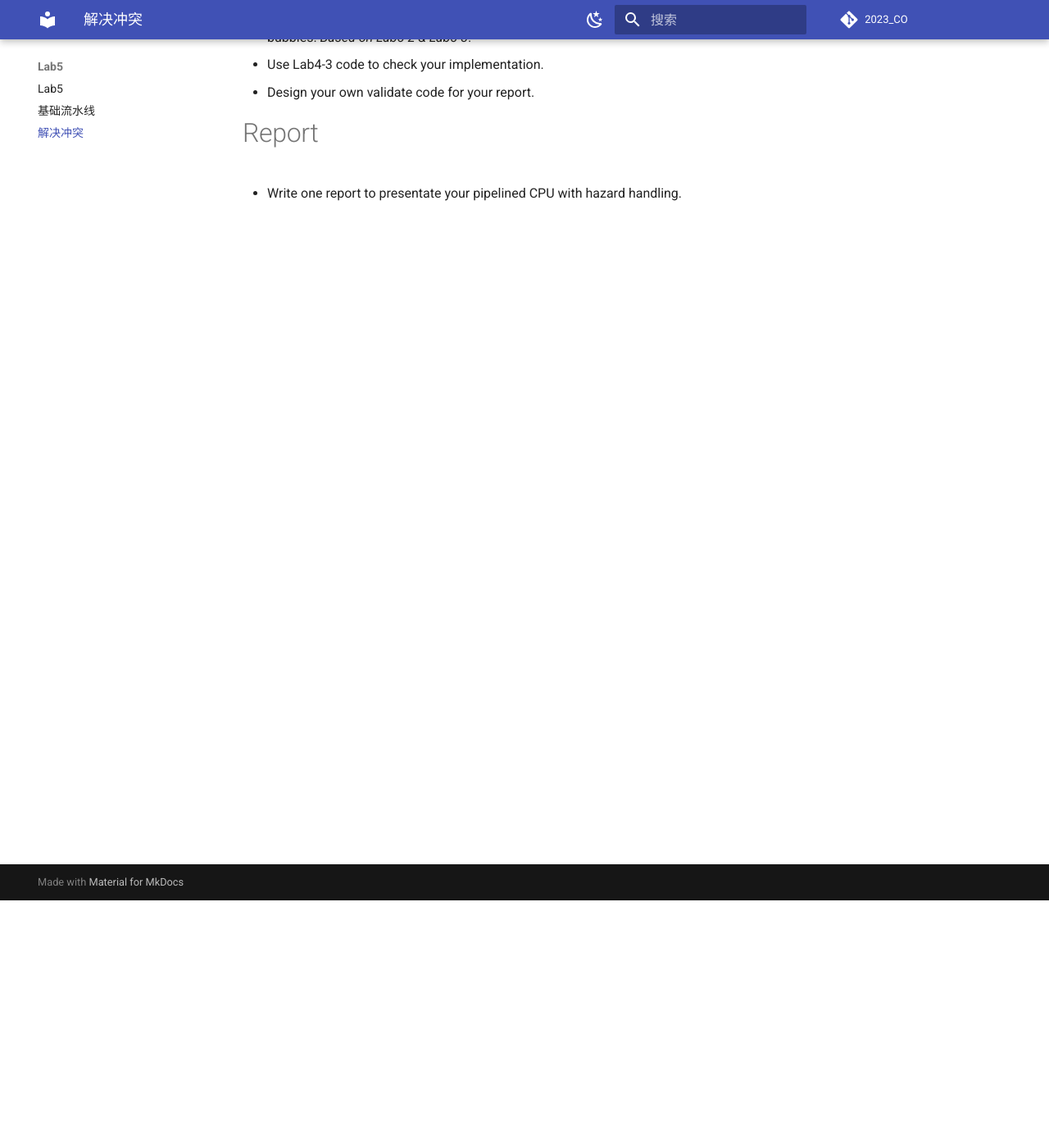
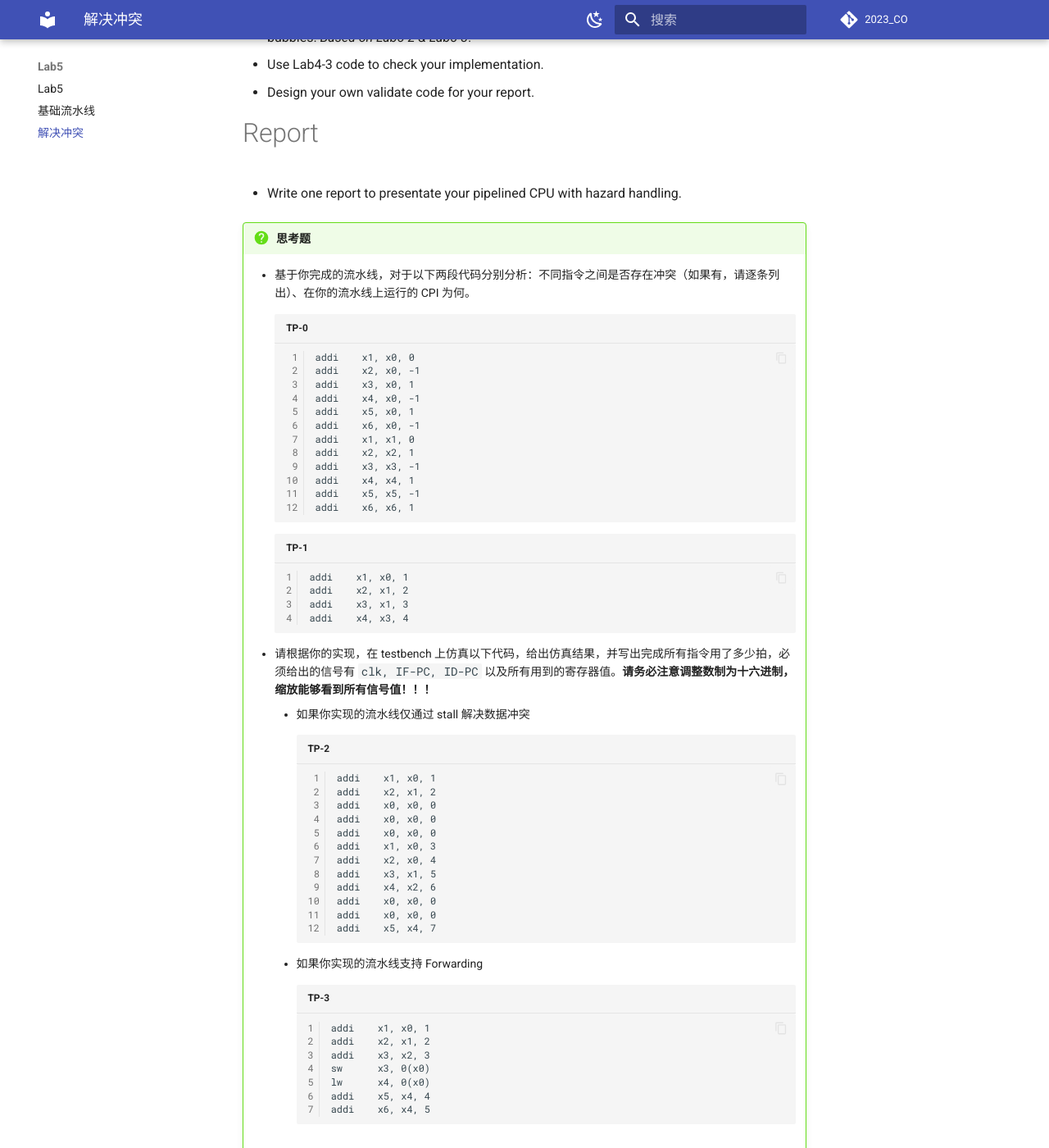
Before and after one commit to Guahao31/2023_CO, an MkDocs documentation site: the page built from docs/Lab5/pipeline_hazard.md, in a window 1280 px wide and 1400 px high, scrolled down 302 px. Shown: the whole window at 82% size. Built offline with MkDocs 1.6.1 and Material for MkDocs 9.7.7, drawn with Linux system fonts in a browser that asks for light colours; comment, search, counter and statistics services are not loaded.

Commit message:
update: Lab5 TP

````diff
--- a/docs/Lab5/pipeline_hazard.md
+++ b/docs/Lab5/pipeline_hazard.md
@@ -10,3 +10,52 @@
 # Report
 
 * Write one report to presentate your pipelined CPU with hazard handling.
+
+!!! question "思考题"
+    * 基于你完成的流水线，对于以下两段代码分别分析：不同指令之间是否存在冲突（如果有，请逐条列出）、在你的流水线上运行的 CPI 为何。
+    ```assemble title="TP-0" linenums="1"
+    addi    x1, x0, 0
+    addi    x2, x0, -1
+    addi    x3, x0, 1
+    addi    x4, x0, -1
+    addi    x5, x0, 1
+    addi    x6, x0, -1
+    addi    x1, x1, 0
+    addi    x2, x2, 1
+    addi    x3, x3, -1
+    addi    x4, x4, 1
+    addi    x5, x5, -1
+    addi    x6, x6, 1
+    ```
+    ```assemble title="TP-1" linenums="1"
+    addi    x1, x0, 1
+    addi    x2, x1, 2
+    addi    x3, x1, 3
+    addi    x4, x3, 4
+    ```
+    * 请根据你的实现，在 testbench 上仿真以下代码，给出仿真结果，并写出完成所有指令用了多少拍，必须给出的信号有 `clk, IF-PC, ID-PC` 以及所有用到的寄存器值。**请务必注意调整数制为十六进制，缩放能够看到所有信号值！！！**
+        * 如果你实现的流水线仅通过 stall 解决数据冲突
+        ```assemble title="TP-2" linenums="1"
+        addi    x1, x0, 1
+        addi    x2, x1, 2
+        addi    x0, x0, 0
+        addi    x0, x0, 0
+        addi    x0, x0, 0
+        addi    x1, x0, 3
+        addi    x2, x0, 4
+        addi    x3, x1, 5
+        addi    x4, x2, 6
+        addi    x0, x0, 0
+        addi    x0, x0, 0
+        addi    x5, x4, 7
+        ```
+        * 如果你实现的流水线支持 Forwarding
+        ```assemble title="TP-3" linenums="1"
+        addi    x1, x0, 1
+        addi    x2, x1, 2
+        addi    x3, x2, 3
+        sw      x3, 0(x0)
+        lw      x4, 0(x0)
+        addi    x5, x4, 4
+        addi    x6, x4, 5
+        ```
````
